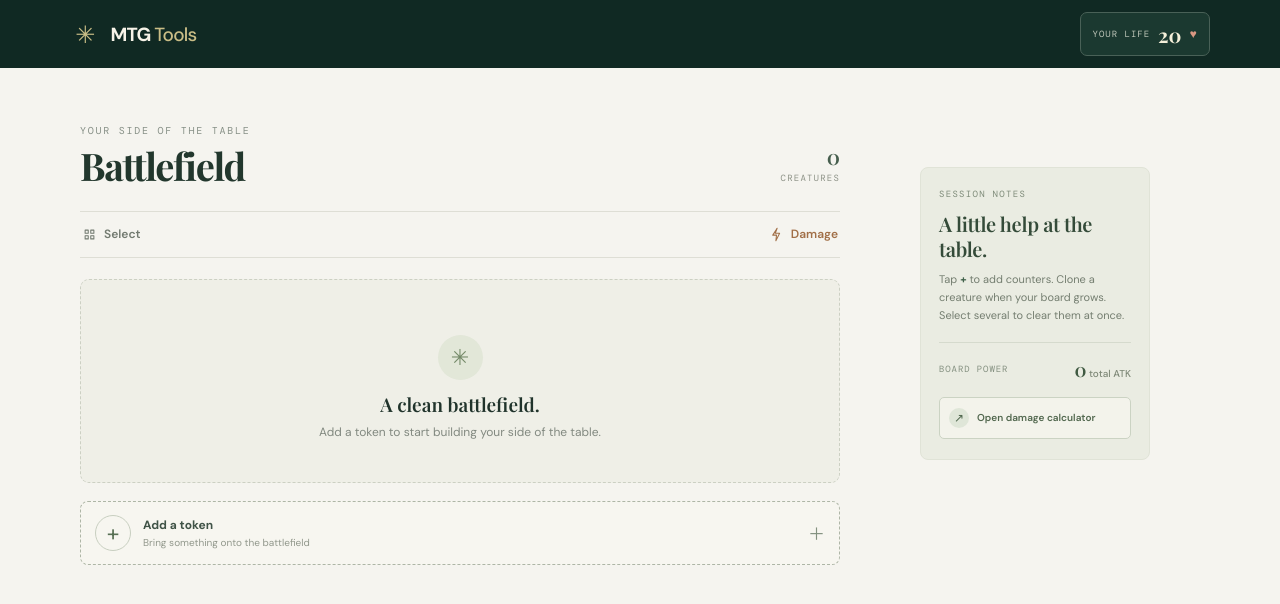
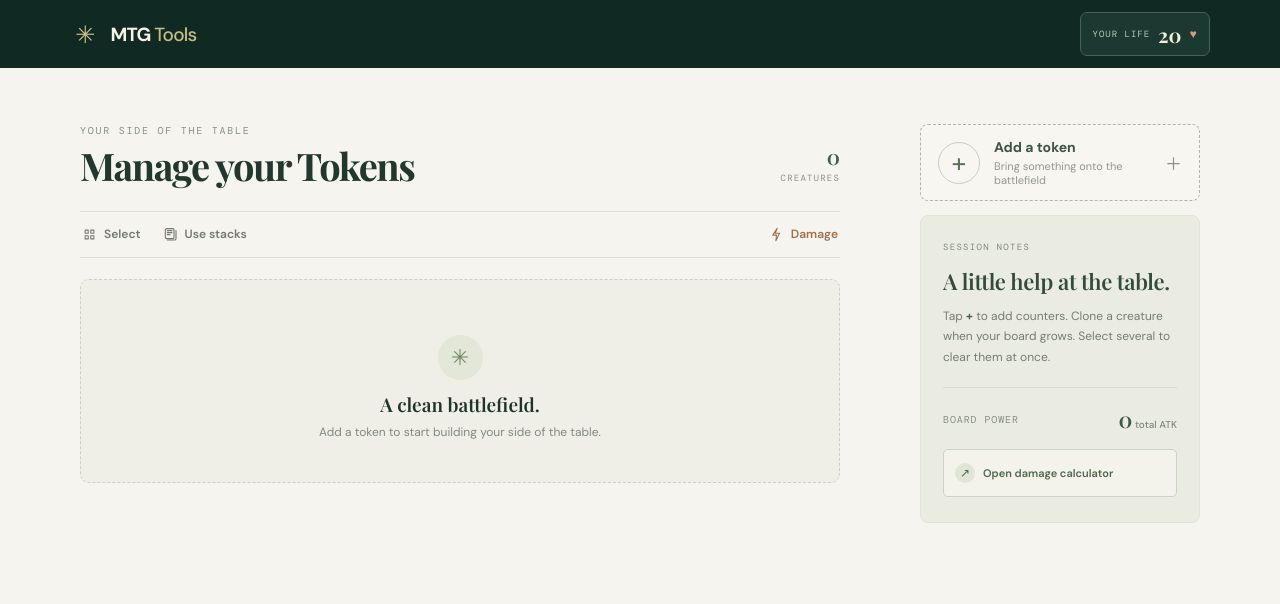
Before and after one commit to lucas-fbastos/mtg-tools, a Vue app: page / in a window 1280 px wide. Shown: the top 604 px of the page. Built offline with nearby package versions, Linux system fonts and the light colour scheme.

Commit message:
add card color, add stacks

```diff
--- a/src/App.vue
+++ b/src/App.vue
@@ -2,22 +2,24 @@
 import { computed, onMounted, onUnmounted, ref, watch } from 'vue'
 import DamageCalculator from './components/DamageCalculator.vue'
 import Navbar from './components/Navbar.vue'
+import SessionNotes from './components/SessionNotes.vue'
+import TokenCreator from './components/TokenCreator.vue'
 import TokenCard from './components/TokenCard.vue'
 
 const palette = [
-  { bg: '#dce9ce', ink: '#29412e', accent: '#7c9668', icon: '✳' },
-  { bg: '#ecd4c3', ink: '#61402e', accent: '#bd8060', icon: '◆' },
-  { bg: '#d5e2e6', ink: '#334b57', accent: '#718d98', icon: '◈' },
-  { bg: '#e8dfb9', ink: '#5d5130', accent: '#aa995b', icon: '✦' },
-  { bg: '#e2d6e8', ink: '#55415f', accent: '#9979a5', icon: '❋' },
+  { id: 'white', name: 'White', bg: '#d7c98f', ink: '#332d20', accent: '#9b8548', icon: '☼', dot: '#f3e8c2' },
+  { id: 'blue', name: 'Blue', bg: '#76a9c2', ink: '#182f3d', accent: '#315e79', icon: '◈', dot: '#4b91b8' },
+  { id: 'black', name: 'Black', bg: '#403b43', ink: '#f2ecdf', accent: '#b2a2b4', icon: '☾', dot: '#2e2932' },
+  { id: 'red', name: 'Red', bg: '#c96a4d', ink: '#421f1b', accent: '#85402f', icon: '◆', dot: '#bb4e38' },
+  { id: 'green', name: 'Green', bg: '#78956a', ink: '#203221', accent: '#456346', icon: '✳', dot: '#638451' },
+  { id: 'colorless', name: 'Colorless', bg: '#a9aaa5', ink: '#30332f', accent: '#6e746f', icon: '◇', dot: '#a5aaa8' },
 ]
 
 const saved = (() => { try { return JSON.parse(localStorage.getItem('mana-table-state')) } catch { return null } })()
 const tokens = ref(saved?.tokens ?? [])
 const life = ref(saved?.life ?? 20)
-const showName = ref(false)
-const newName = ref('')
 const selectionMode = ref(false)
+const useStacks = ref(false)
 const showDamage = ref(false)
 const toast = ref('')
 let toastTimer
@@ -25,17 +27,30 @@ let toastTimer
 const selected = computed(() => tokens.value.filter(token => token.selected).length)
 const allSelected = computed(() => tokens.value.length > 0 && selected.value === tokens.value.length)
 const totalPower = computed(() => tokens.value.reduce((sum, token) => sum + token.power, 0))
+const displayedTokens = computed(() => {
+  if (!useStacks.value) return tokens.value.map(token => ({ key: token.id, token, members: [token] }))
+
+  const stacks = new Map()
+  for (const token of tokens.value) {
+    const tokenColor = typeof token.color === 'number' ? palette[token.color]?.id ?? token.color : token.color
+    const key = JSON.stringify([token.name, tokenColor, token.power, token.toughness])
+    if (!stacks.has(key)) stacks.set(key, { key, token, members: [] })
+    stacks.get(key).members.push(token)
+  }
+  return [...stacks.values()]
+})
 
 watch([tokens, life], ([cards, total]) => localStorage.setItem('mana-table-state', JSON.stringify({ tokens: cards, life: total })), { deep: true })
 
-function addToken() {
-  const name = newName.value.trim() || 'Token'
-  tokens.value.push({ id: Date.now() + Math.random(), name, power: 1, toughness: 1, color: Math.floor(Math.random() * palette.length), selected: false })
-  showName.value = false
-  newName.value = ''
+function addToken({ name, color }) {
+  tokens.value.push({ id: Date.now() + Math.random(), name, power: 1, toughness: 1, color, selected: false })
   notify(name + ' added to the battlefield')
 }
 function adjust(token, stat, delta) { token[stat] = Math.max(0, token[stat] + delta) }
+function toggleStackSelection(stack) {
+  const shouldSelect = !stack.members.every(token => token.selected)
+  stack.members.forEach(token => { token.selected = shouldSelect })
+}
 function clone(token) { tokens.value.push({ ...token, id: Date.now() + Math.random(), selected: false }); notify(token.name + ' cloned') }
 function removeToken(token) {
   tokens.value = tokens.value.filter(card => card.id !== token.id)
@@ -66,7 +81,7 @@ onUnmounted(() => { window.removeEventListener('keydown', onKey); clearTimeout(t
         <div class="heading">
           <div>
             <div class="eyebrow">YOUR SIDE OF THE TABLE</div>
-            <h1>Battlefield</h1>
+            <h1>Manage your Tokens</h1>
           </div>
           <div class="count"><b>{{ tokens.length }}</b><small>{{ tokens.length === 1 ? 'CREATURE' : 'CREATURES' }}</small></div>
         </div>
@@ -75,36 +90,27 @@ onUnmounted(() => { window.removeEventListener('keydown', onKey); clearTimeout(t
             <button class="tool" :class="{ active: selectionMode }" @click="selectionMode = !selectionMode; tokens.forEach(token => token.selected = false)">
               <svg viewBox="0 0 24 24"><path d="M5 5h5v5H5zM14 5h5v5h-5zM5 14h5v5H5zM14 14h5v5h-5z" /></svg>{{ selectionMode ? 'Done' : 'Select' }}
             </button>
+            <button class="tool stack-toggle" :class="{ active: useStacks }" :aria-pressed="useStacks" @click="useStacks = !useStacks">
+              <svg viewBox="0 0 24 24"><rect x="5" y="4" width="13" height="15" rx="2"/><path d="M8 7h7M8 10h7M8 13h4M8 21h11a2 2 0 0 0 2-2V7"/></svg>Use stacks
+            </button>
             <button v-if="selectionMode" class="tool" @click="toggleAll">
               <i class="mini-check" :class="{ checked: allSelected }">{{ allSelected ? '✓' : '' }}</i>{{ allSelected ? 'Deselect all' : 'Select all' }}
             </button>
           </div>
           <button class="tool damage-link" @click="showDamage = true"><svg viewBox="0 0 24 24"><path d="m13 2-3 8h7l-6 12 1-9H6z" /></svg>Damage</button>
         </div>
-        <div v-if="tokens.length" class="grid" :class="{ selecting: selectionMode }">
-          <TokenCard v-for="(token, index) in tokens" :key="token.id" :token="token" :palette="palette"
+        <div v-if="tokens.length" class="grid" :class="{ selecting: selectionMode, 'stacked-grid': useStacks }">
+          <TokenCard v-for="(stack, index) in displayedTokens" :key="stack.key" :token="stack.token" :palette="palette"
+            :stack-count="stack.members.length" :stacked="useStacks && stack.members.length > 1"
             :selection-mode="selectionMode" :order="index"
-            @adjust="(stat, delta) => adjust(token, stat, delta)"
-            @clone="clone(token)" @delete="removeToken(token)" @toggle-selection="token.selected = !token.selected" />
+            @adjust="(stat, delta) => stack.members.forEach(member => adjust(member, stat, delta))"
+            @clone="clone(stack.token)" @delete="removeToken(stack.token)"
+            @toggle-selection="toggleStackSelection(stack)" />
         </div>
         <div v-else class="empty">
           <div>✳</div>
           <h2>A clean battlefield.</h2>
           <p>Add a token to start building your side of the table.</p>
-        </div>
-        <div class="add-area">
-          <form v-if="showName" class="name-form" @submit.prevent="addToken">
-            <label for="token-name">TOKEN TYPE <span>· OPTIONAL</span></label>
-            <div class="name-row">
-              <input id="token-name" v-model="newName" placeholder="e.g. Treasure, Spirit..." maxlength="24" autofocus>
-              <button class="confirm" type="submit">＋ Add token</button>
-              <button class="close" type="button" aria-label="Close" @click="showName = false; newName = ''">×</button>
-            </div>
-            <small>Leave blank to create a generic token.</small>
-          </form>
-          <button v-else class="add-token" @click="showName = true; $nextTick(() => document.getElementById('token-name')?.focus())">
-            <span class="add-icon">+</span><span><b>Add a token</b><small>Bring something onto the battlefield</small></span><i>＋</i>
-          </button>
         </div>
         <div v-if="selectionMode && selected" class="selection-bar">
           <span><b>{{ selected }}</b> selected</span>
@@ -112,14 +118,8 @@ onUnmounted(() => { window.removeEventListener('keydown', onKey); clearTimeout(t
         </div>
       </section>
       <aside class="aside">
-        <div class="aside-card">
-          <div class="aside-label">SESSION NOTES</div>
-          <h2>A little help at the table.</h2>
-          <p>Tap <b>+</b> to add counters. Clone a creature when your board grows. Select several to clear them at once.</p>
-          <div class="rule"></div>
-          <div class="board-power"><span>BOARD POWER</span><b>{{ totalPower }}<small> total ATK</small></b></div>
-          <button class="aside-calc" @click="showDamage = true"><i>↗</i> Open damage calculator</button>
-        </div>
+        <TokenCreator :palette="palette" @create="addToken" />
+        <SessionNotes :total-power="totalPower" @open-damage="showDamage = true" />
       </aside>
     </main>
     <DamageCalculator v-model:show="showDamage" v-model:life="life" :total-power="totalPower" />
--- /dev/null
+++ b/src/components/SessionNotes.vue
@@ -0,0 +1,18 @@
+<script setup>
+defineProps({
+  totalPower: { type: Number, required: true },
+})
+
+const emit = defineEmits(['open-damage'])
+</script>
+
+<template>
+  <div class="aside-card">
+    <div class="aside-label">SESSION NOTES</div>
+    <h2>A little help at the table.</h2>
+    <p>Tap <b>+</b> to add counters. Clone a creature when your board grows. Select several to clear them at once.</p>
+    <div class="rule"></div>
+    <div class="board-power"><span>BOARD POWER</span><b>{{ totalPower }}<small> total ATK</small></b></div>
+    <button class="aside-calc" @click="emit('open-damage')"><i>↗</i> Open damage calculator</button>
+  </div>
+</template>
--- /dev/null
+++ b/src/components/TokenCreator.vue
@@ -0,0 +1,63 @@
+<script setup>
+import { computed, nextTick, ref } from 'vue'
+
+const props = defineProps({
+  palette: { type: Array, required: true },
+})
+const emit = defineEmits(['create'])
+
+const showForm = ref(false)
+const name = ref('')
+const color = ref('colorless')
+const showColorPicker = ref(false)
+const selectedColor = computed(() => props.palette.find(option => option.id === color.value) || props.palette.at(-1))
+
+function openForm() {
+  showForm.value = true
+  nextTick(() => document.getElementById('token-name')?.focus())
+}
+
+function closeForm() {
+  showForm.value = false
+  name.value = ''
+  color.value = 'colorless'
+  showColorPicker.value = false
+}
+
+function createToken() {
+  emit('create', { name: name.value.trim() || 'Token', color: color.value })
+  closeForm()
+}
+</script>
+
+<template>
+  <div class="token-creator">
+    <form v-if="showForm" class="name-form" @submit.prevent="createToken">
+      <label for="token-name">TOKEN TYPE <span>· OPTIONAL</span></label>
+      <div class="name-row">
+        <input id="token-name" v-model="name" placeholder="e.g. Treasure, Spirit..." maxlength="24" autofocus>
+        <button class="confirm" type="submit">＋ Add token</button>
+        <button class="close" type="button" aria-label="Close" @click="closeForm">×</button>
+      </div>
+      <div class="color-picker-row">
+        <span class="selected-color"><i :style="{ '--dot-color': selectedColor.dot }"></i>{{ selectedColor.name }}</span>
+        <button class="pick-color" type="button" :aria-expanded="showColorPicker" @click="showColorPicker = !showColorPicker">
+          {{ showColorPicker ? 'Close colors' : 'Pick color' }} <span aria-hidden="true">⌄</span>
+        </button>
+      </div>
+      <div v-if="showColorPicker" class="color-picker" role="radiogroup" aria-label="Token color">
+        <button v-for="(option, index) in palette" :key="option.id" type="button" role="radio"
+          :aria-checked="color === option.id" :aria-label="option.name" :title="option.name"
+          class="color-choice" :class="[`color-${option.id}`, { selected: color === option.id }]"
+          :style="{ '--dot-color': option.dot, '--x': index === 0 ? '50%' : index === 1 ? '12%' : index === 2 ? '28%' : index === 3 ? '72%' : index === 4 ? '88%' : '50%', '--y': index === 0 ? '12%' : index === 1 ? '34%' : index === 2 ? '78%' : index === 3 ? '78%' : index === 4 ? '34%' : '50%' }"
+          @click="color = option.id">
+          <i></i>
+        </button>
+      </div>
+      <small>Leave blank to create a generic token.</small>
+    </form>
+    <button v-else class="add-token" aria-label="Add a token" @click="openForm">
+      <span class="add-icon">+</span><span><b>Add a token</b><small>Bring something onto the battlefield</small></span><i>＋</i>
+    </button>
+  </div>
+</template>
--- a/src/style.css
+++ b/src/style.css
@@ -8,8 +8,8 @@
 @media(orientation:landscape) and (max-height:520px) and (max-width:620px){.layout{width:calc(100% - 30px);grid-template-columns:minmax(0,1fr) 170px;gap:14px}.grid{grid-template-columns:repeat(auto-fill,minmax(145px,1fr))}.token{min-height:220px;padding:7px 8px}.art{height:43px}.token-name{font-size:14px}.stats{height:38px}.aside{padding-top:35px}.aside-card{padding:11px}.aside-card h2{font-size:16px}.aside-card p{font-size:9px}}
 @media(prefers-reduced-motion:reduce){*,*::before,*::after{animation-duration:.01ms!important;animation-iteration-count:1!important;scroll-behavior:auto!important;transition-duration:.01ms!important}}
 
-/* Token cards use a classic black frame, parchment title/type bars, and a symbol-led art window. */
-.token{padding:9px 9px 8px;min-height:316px;border:2px solid #201d19;border-radius:13px;background:linear-gradient(135deg,#37332c,#171614 28%,#26231f 72%,#12110f);color:#f4eedf;box-shadow:0 3px 9px #18231b20,inset 0 0 0 1px #827454;}
+/* Token cards use their selected mana color as the frame and background. */
+.token{padding:9px 9px 8px;min-height:316px;border:2px solid color-mix(in srgb,var(--accent) 80%,#27231d);border-radius:13px;background:linear-gradient(135deg,color-mix(in srgb,var(--bg) 88%,white),var(--bg) 28%,color-mix(in srgb,var(--bg) 82%,#151412) 100%);color:var(--ink);box-shadow:0 3px 9px #18231b20,inset 0 0 0 1px color-mix(in srgb,var(--accent) 55%,transparent);}
 .token:hover{box-shadow:0 10px 24px #18231b2c,inset 0 0 0 1px #aa9565}
 .token.chosen{border:2px solid #577558;box-shadow:0 0 0 3px #57755835,inset 0 0 0 1px #d4c18d}
 .card-top{height:31px;gap:7px;padding:3px 5px 3px 10px;border:1px solid #7c7567;border-radius:9px;background:linear-gradient(#fffdf5,#e8e1d2);box-shadow:inset 0 0 0 2px #fffefa;color:#25231e}
@@ -98,3 +98,52 @@
 @media(max-width:620px){.art{height:118px}.card-footer{min-height:46px}.power-toughness{min-height:40px;padding:3px 6px;gap:4px}.pt-stat>b{font-size:21px}.pt-arrows button{width:13px;height:12px}}
 .card-footer .pump{width:50px;font-size:15px;white-space:nowrap}
 @media(max-width:370px){.art{height:104px}.power-toughness{min-height:38px}.pt-stat>b{font-size:19px}.card-footer .pump{width:48px;font-size:14px}}
+
+.color-picker-row{display:flex;align-items:center;justify-content:space-between;gap:12px;margin-top:11px}
+.selected-color{display:flex;align-items:center;gap:7px;color:#69766a;font-size:11px;font-weight:600}
+.selected-color i,.color-choice i{display:block;width:17px;height:17px;border:1px solid #20251f35;border-radius:50%;background:var(--dot-color);box-shadow:inset 0 1px 2px #ffffff70,0 1px 2px #1d281c20}
+.pick-color{border:1px solid #c9d1c4;border-radius:5px;background:#f8f8f1;color:#45614b;padding:7px 10px;font-size:10px;font-weight:700}
+.pick-color span{padding-left:5px;color:#83917e}
+.color-picker{position:relative;width:min(100%,230px);height:166px;margin:5px auto 1px;border-radius:12px;background:radial-gradient(circle,#f8f8f1 0 3px,#e6e9df 4px,transparent 5px)}
+.color-choice{position:absolute;left:var(--x);top:var(--y);transform:translate(-50%,-50%);width:36px;height:36px;padding:0;display:grid;place-items:center;border:0;background:transparent}
+.color-choice i{width:22px;height:22px;border:2px solid #f8f8f1;box-shadow:0 1px 4px #1b2b1f40,inset 0 1px 2px #ffffff65;transition:transform .15s,box-shadow .15s}
+.color-choice:hover i{transform:scale(1.12)}
+.color-choice.selected i{outline:2px solid #47634c;outline-offset:2px;transform:scale(1.08)}
+
+.stack-toggle svg{width:16px;height:16px}
+.token.stacked{z-index:1;overflow:visible;isolation:isolate;margin-right:6px;margin-bottom:6px}
+.token.stacked::before,.token.stacked::after{content:"";position:absolute;z-index:-1;border:1px solid color-mix(in srgb,var(--accent) 78%,#27231d);border-radius:12px;background:linear-gradient(135deg,color-mix(in srgb,var(--bg) 88%,white),var(--bg) 35%,color-mix(in srgb,var(--bg) 82%,#151412));box-shadow:0 2px 4px #18231b20;pointer-events:none}
+.token.stacked::before{inset:4px -4px -4px 4px}
+.token.stacked::after{inset:8px -8px -8px 8px}
+.stack-count{flex:0 0 auto;padding:3px 6px;border:1px solid #c9bf9c;border-radius:999px;background:#f4eedf;color:#405640;font:700 9px 'DM Mono',monospace;line-height:1;box-shadow:0 1px 3px #1a221833}
+
+.aside{position:sticky;top:24px;padding-top:0}
+.token-creator{margin-bottom:14px}
+@media(max-width:620px){
+  .aside{display:block;position:static;padding:0;margin:0}
+  .aside-card{display:none}
+  .token-creator{margin:0}
+  .token-creator>.add-token{position:fixed;z-index:9;right:18px;bottom:calc(18px + env(safe-area-inset-bottom));width:56px;height:56px;min-height:56px;padding:0;justify-content:center;gap:0;border:0;border-radius:50%;background:#315b43;color:#fff;box-shadow:0 5px 18px #17291f45}
+  .token-creator>.add-token:hover{background:#264d37}
+  .token-creator>.add-token .add-icon{width:auto;height:auto;border:0;color:#fff;font-size:32px;line-height:1}
+  .token-creator>.add-token>span:not(.add-icon),.token-creator>.add-token>i{display:none}
+  .token-creator>.name-form{position:fixed;z-index:9;right:16px;bottom:calc(86px + env(safe-area-inset-bottom));width:min(420px,calc(100vw - 32px));max-height:calc(100dvh - 112px - env(safe-area-inset-bottom));overflow:auto;box-shadow:0 10px 32px #14251d35}
+}
+
+@media(min-width:621px){
+  .layout{grid-template-columns:minmax(0,1fr) 270px}
+  .token-creator>.add-token{min-height:76px;padding:13px 17px;gap:14px}
+  .token-creator>.add-token .add-icon{width:42px;height:42px;font-size:27px}
+  .token-creator>.add-token b{font-size:14px}
+  .token-creator>.add-token small{font-size:11px}
+  .token-creator>.name-form{padding:17px 18px}
+  .aside-card{padding:25px 22px}
+  .aside-card h2{font-size:22px;margin:15px 0 11px}
+  .aside-card p{font-size:12px;line-height:1.7}
+  .rule{margin:20px 0 16px}
+  .board-power>span{font-size:10px}
+  .board-power>b{font-size:22px}
+  .aside-calc{min-height:48px;padding:9px 11px;font-size:11px}
+}
+@media(min-width:1200px){.layout{grid-template-columns:minmax(0,760px) 280px;gap:80px}}
+@media(min-width:621px) and (max-width:800px){.layout{grid-template-columns:minmax(0,1fr) clamp(190px,28vw,220px);gap:24px}.aside-card{padding:21px 18px}}
```
Also changed, not shown: src/components/TokenCard.vue (+5 -2 lines).
